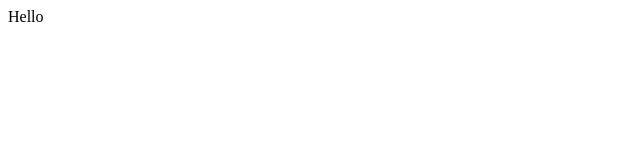
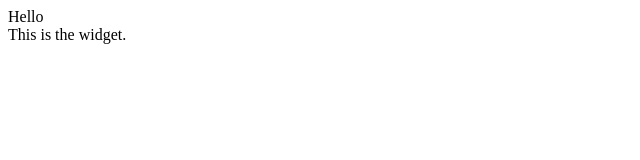
Before and after one commit to jh45814/website-test, a plain HTML site: page index.html in a window 1280 px wide. Shown: the whole page, without its empty margins (0-640 px from the left). Drawn offline with Linux system fonts and the light colour scheme.

Commit message:
Update index.html

```diff
--- a/index.html
+++ b/index.html
@@ -1 +1,5 @@
 <div>Hello</div>
+<!-- Start of associatedcouriersllc Zendesk Widget script --><script id="ze-snippet" src="https://static.zdassets.com/ekr/snippet.js?key=8ec105fa-9b76-41f3-92b0-b2a6c8df113e"> </script><!-- End of associatedcouriersllc Zendesk Widget script -->
+<body>
+  This is the widget.
+</body>
```
